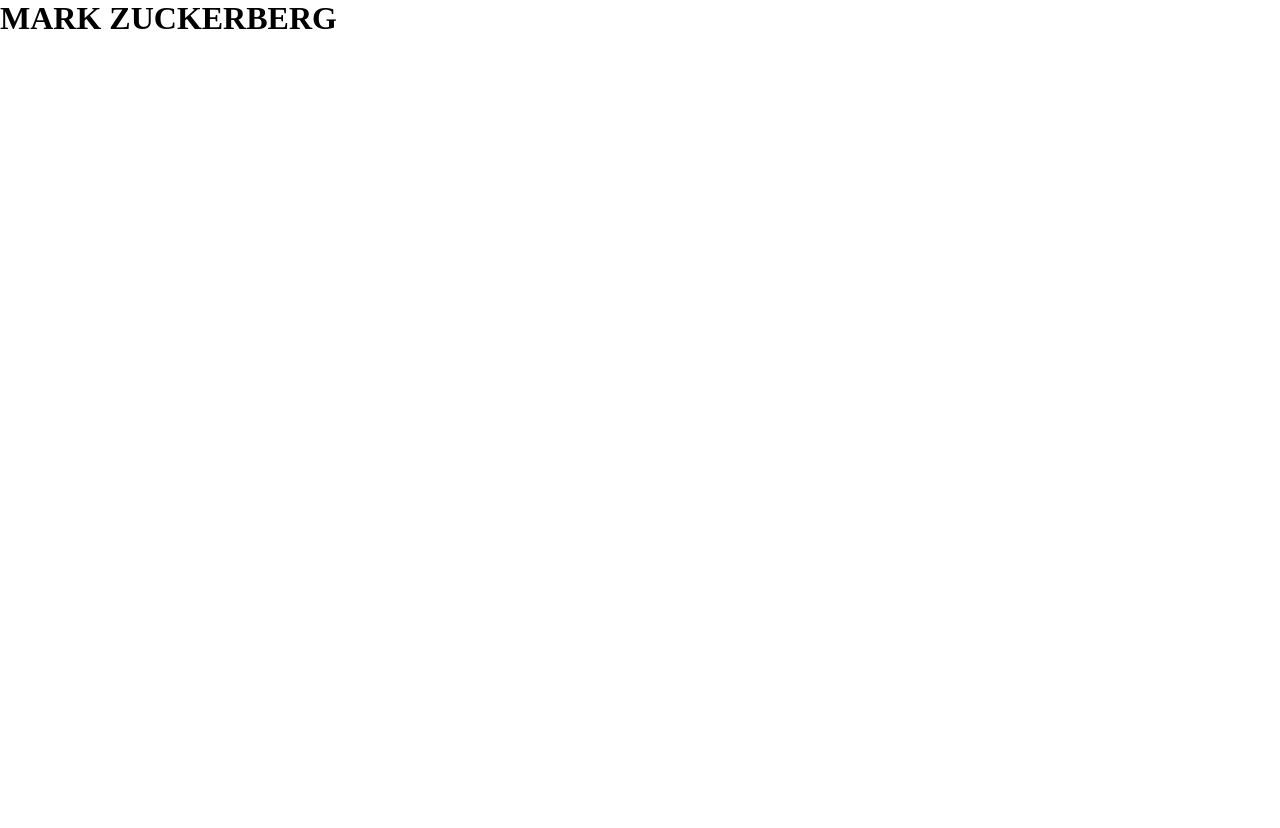
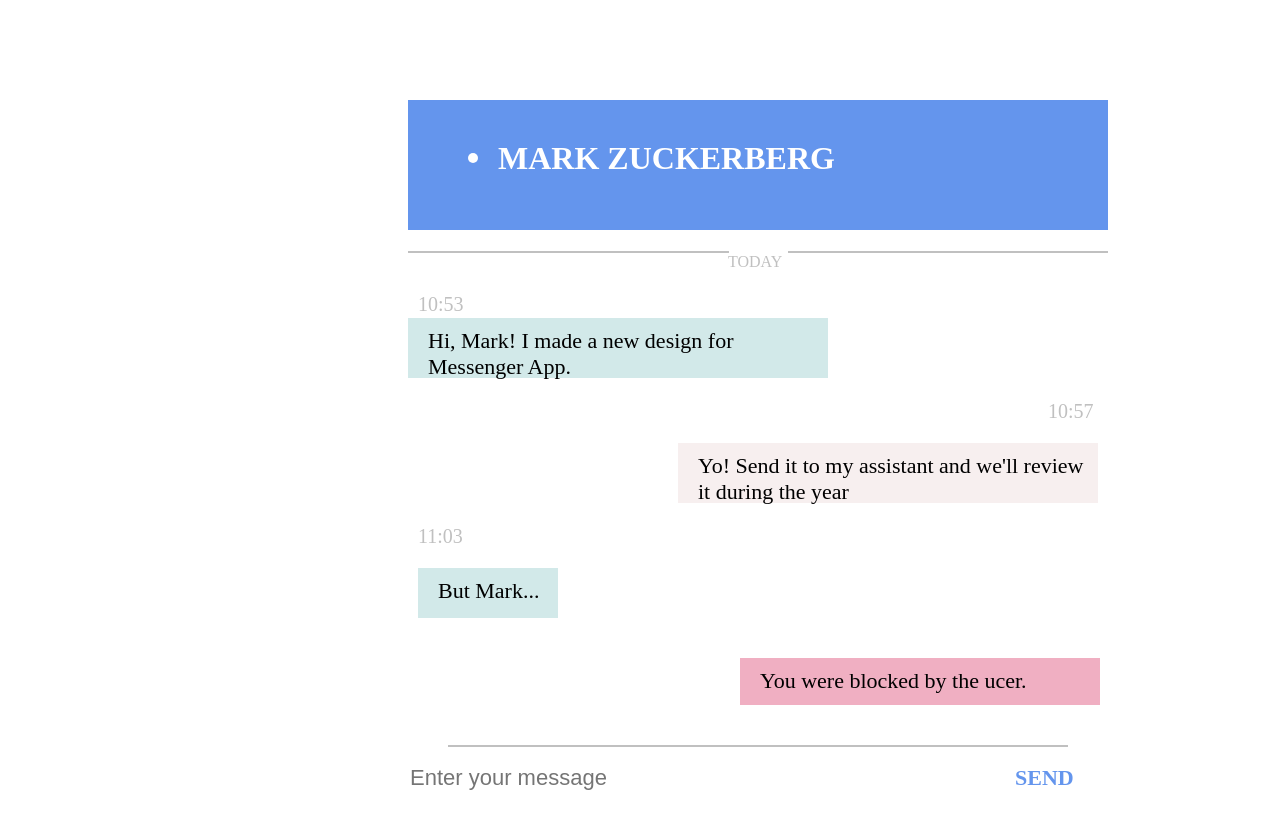
Before and after one commit to qodirolimov/homework-4, a plain HTML site: page index.html in a window 1280 px wide. Before the commit the page ends 800 px from the top, so only its background shows below. Drawn offline with Linux system fonts and the light colour scheme.

Commit message:
homework

```diff
--- a/index.html
+++ b/index.html
@@ -13,7 +13,21 @@
 <div class="main">
    <h1 class="main__title"> MARK ZUCKERBERG  </h1>
 
-   <div class="main__line"></div>
+   <div class="main__title__line">
+      TODAY
+   </div>
+   <p class="main__date__first">10:53</p>
+   <p class="main__text__first">Hi, Mark! I made a new design for Messenger App.</p>
+   <p class="main__date__second">10:57</p>
+   <p class="main__text__second">Yo! Send it to my assistant and we'll review it during the year</p>
+   <p class="main__date__three">11:03</p>
+   <p class="main__text__three">But Mark...</p>
+   <p class="main__text__fourth">You were blocked by the ucer.</p>
+   <div class="main__line__second"></div>
+   <form action="#">
+      <input type="text" placeholder="Enter your message" id="name" class="main__input">
+      <label for="name" class="main__label"> <a href="#" class="main__a">SEND</a>  </label>
+   </form>
 </div>
 
 
--- a/scss/_all-blocks/_container.scss
+++ /dev/null
@@ -1,25 +0,0 @@
-
-
-  .main {
-    width: 700px;
-    height: 790px;
-    margin-left: 400px;
-    margin-top: 100px;
-    background-color: yellowgreen;
-
-    &__title {
-      position: relative;
-     margin-left: 40px;
-      width: 700px;
-      height: 90px;
-      background-color: cornflowerblue;
-    }
-
-    &__line{
-      width: 400px;
-      height: 2px;
-      border: 4px solid greenyellow;
-    }
-
-
-  }
--- a/scss/style.scss
+++ b/scss/style.scss
@@ -1,4 +1,148 @@
-@charset "UTF-8";
-@import "normalize";
-@import  "./general";
-@import  "./container";
+
+
+  .main {
+   width: 700px;
+   height: 790px;
+   margin-left: 400px;
+   margin-top: 100px;
+
+
+
+
+   &__title {
+     position: relative;
+    padding-left: 90px;
+     width: 610px;
+     color: white;
+     padding-top: 40px;
+     height: 90px;
+     background-color: cornflowerblue;
+   }
+
+   &__title::after {
+      content: "";
+      display: block;
+      width: 10px;
+      height: 10px;
+      border-radius: 50%;
+     position: relative;
+     left: -30px;
+       top: -24px;
+      background-color: rgb(255, 255, 255);
+      -webkit-border-radius: 50%;
+      -moz-border-radius: 50%;
+      -ms-border-radius: 50%;
+      -o-border-radius: 50%;
+}
+
+   &__title__line{
+     width: 1px;
+     position: relative;
+     padding-left: 320px;
+
+     height: 2px;
+
+     color: silver;
+     background-color:  silver;
+   }
+
+   &__title__line::before{
+      width: 320px;
+      content: "";
+      margin-left: 60px;
+      display: block;
+      height: 2px;
+      background-color: silver;
+}
+  &__date__first{
+   color: silver;
+   position: relative;
+   top: 20px;
+   font-size: 20px;
+   left: 10px;
+
+} &__text__first{
+   width: 400px;
+   height: 50px;
+   background-color:rgb(210, 233, 233);
+   padding-left: 20px;
+   padding-top: 10px;
+   font-size: 22px;
+}
+&__date__second{
+margin-left: 640px;
+color: silver;
+font-size: 20px;
+}
+&__text__second{
+   width: 400px;
+   height: 50px;
+   background-color:rgb(247, 239, 239);
+   padding-left: 20px;
+   padding-top: 10px;
+   font-size: 22px;
+   margin-top: 15px;
+   margin-left: 270px;
+}
+&__date__three{
+   color: silver;
+   font-size: 20px;
+   position: relative;
+   left: 10px;
+}
+&__text__three{
+   width: 120px;
+   height: 40px;
+   background-color:rgb(210, 233, 233);
+   padding-left: 20px;
+   padding-top: 10px;
+   font-size: 22px;
+   margin-top: 15px;
+   margin-left: 10px;
+}
+&__text__fourth{
+   margin-top: 40px;
+   margin-left: 332px;
+   width: 340px;
+   height: 37px;
+   background-color:rgb(240, 175, 194);
+   padding-left: 20px;
+   padding-top: 10px;
+   border: 2px;
+   font-size: 22px;
+
+
+}
+&__line__second{
+   width: 620px;
+   height: 2px;
+   margin-left: 40px;
+   margin-top: 40px;
+   background-color:silver;
+}
+&__label{
+   margin-left: 400px;
+   margin-top: 10px;
+   font-size: 22px;
+   font-weight: 900;
+
+
+
+}
+
+&__a{
+   text-decoration: none;
+   color: cornflowerblue;
+}
+
+&__input{
+   width: 199px;
+   height: 60px;
+   border: white;
+
+   font-size: 22px;
+}
+
+
+
+}
```
Also changed, not shown: _container.scss (added), style/style.css, style/style.min.css, 2 other files.
